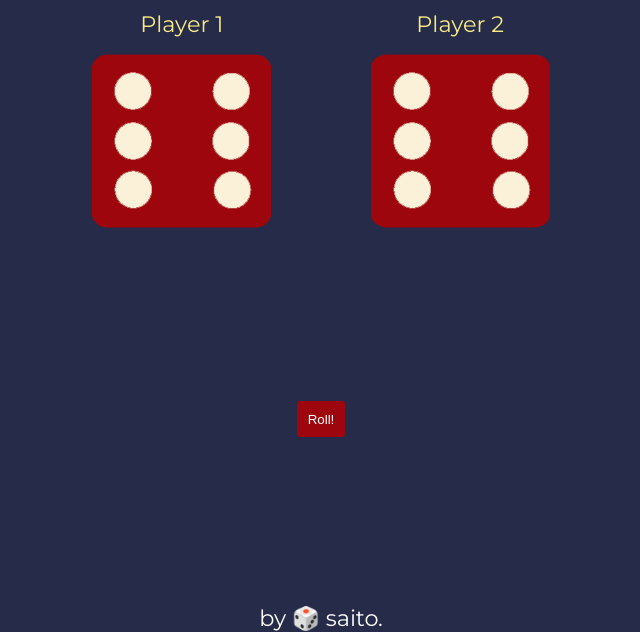
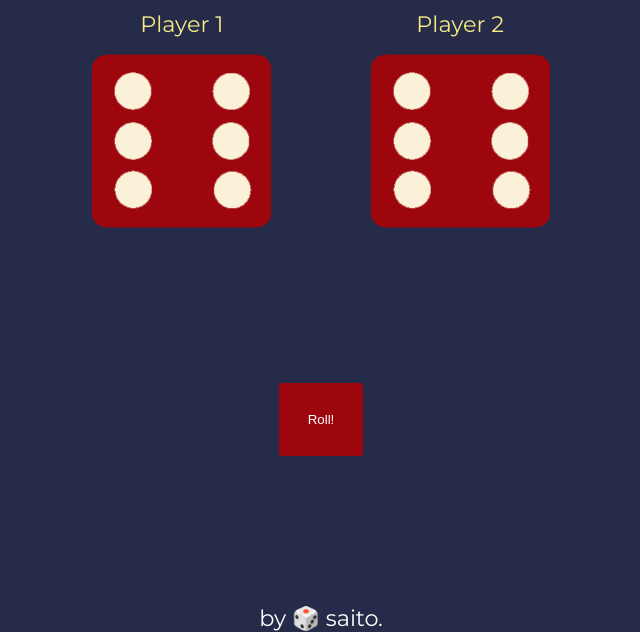
Before and after one commit to redsaito/dice-site, a plain HTML site: page index.html in a window 1280 px wide. Shown: the part 168-800 px from the top of the page, without its empty margins (319-959 px from the left). Drawn offline with Linux system fonts and the light colour scheme.

Commit message:
Update style.css

```diff
--- a/style.css
+++ b/style.css
@@ -60,7 +60,7 @@ main img {
 .roll-btn {
   border: none;
   border-radius: 0.2em;
-  padding: 0.8em;
+  padding: calc(1rem + 1vw);
   color: white;
   background-color: rgb(156, 6, 12);
   cursor: pointer;
```
